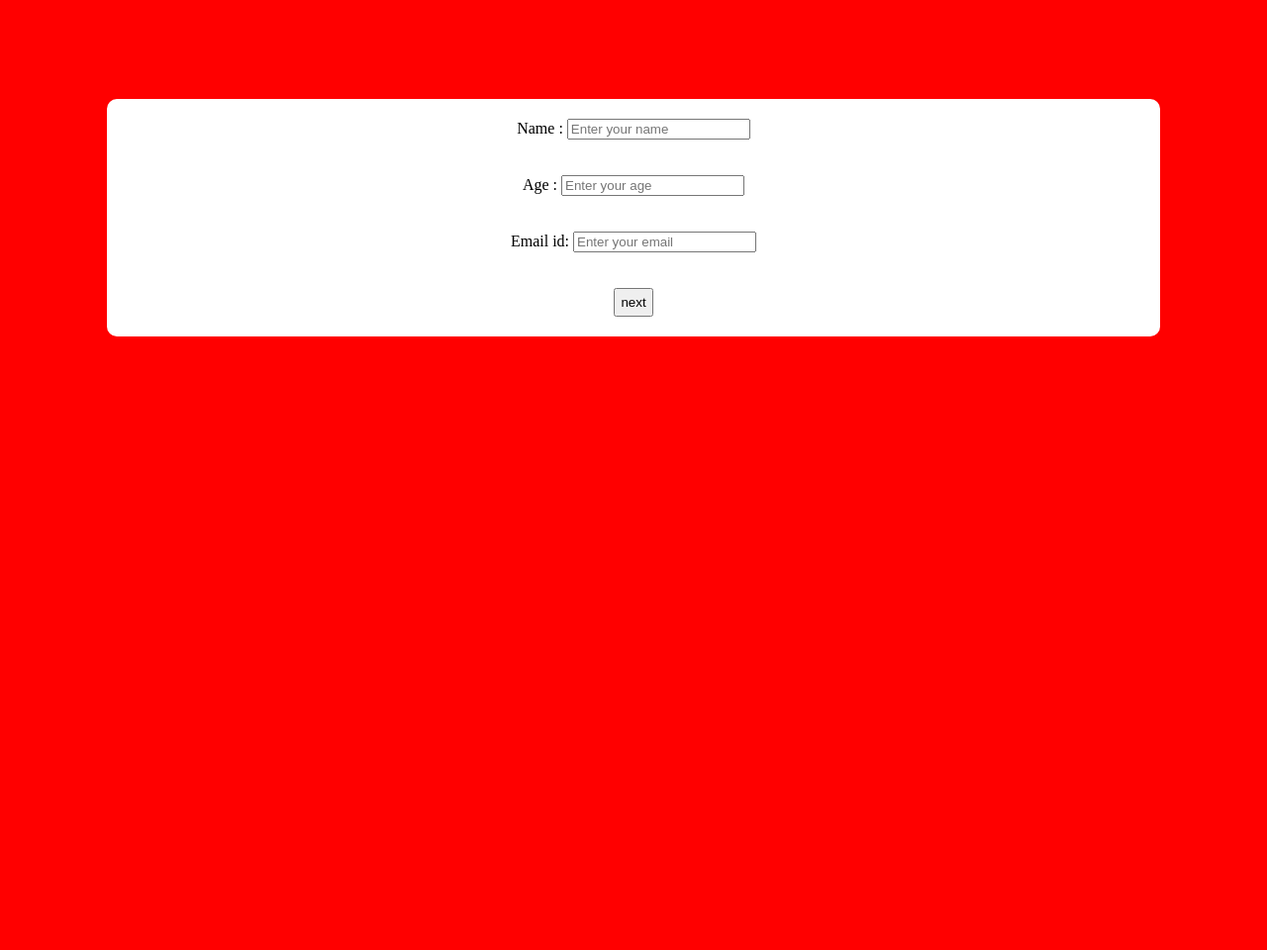
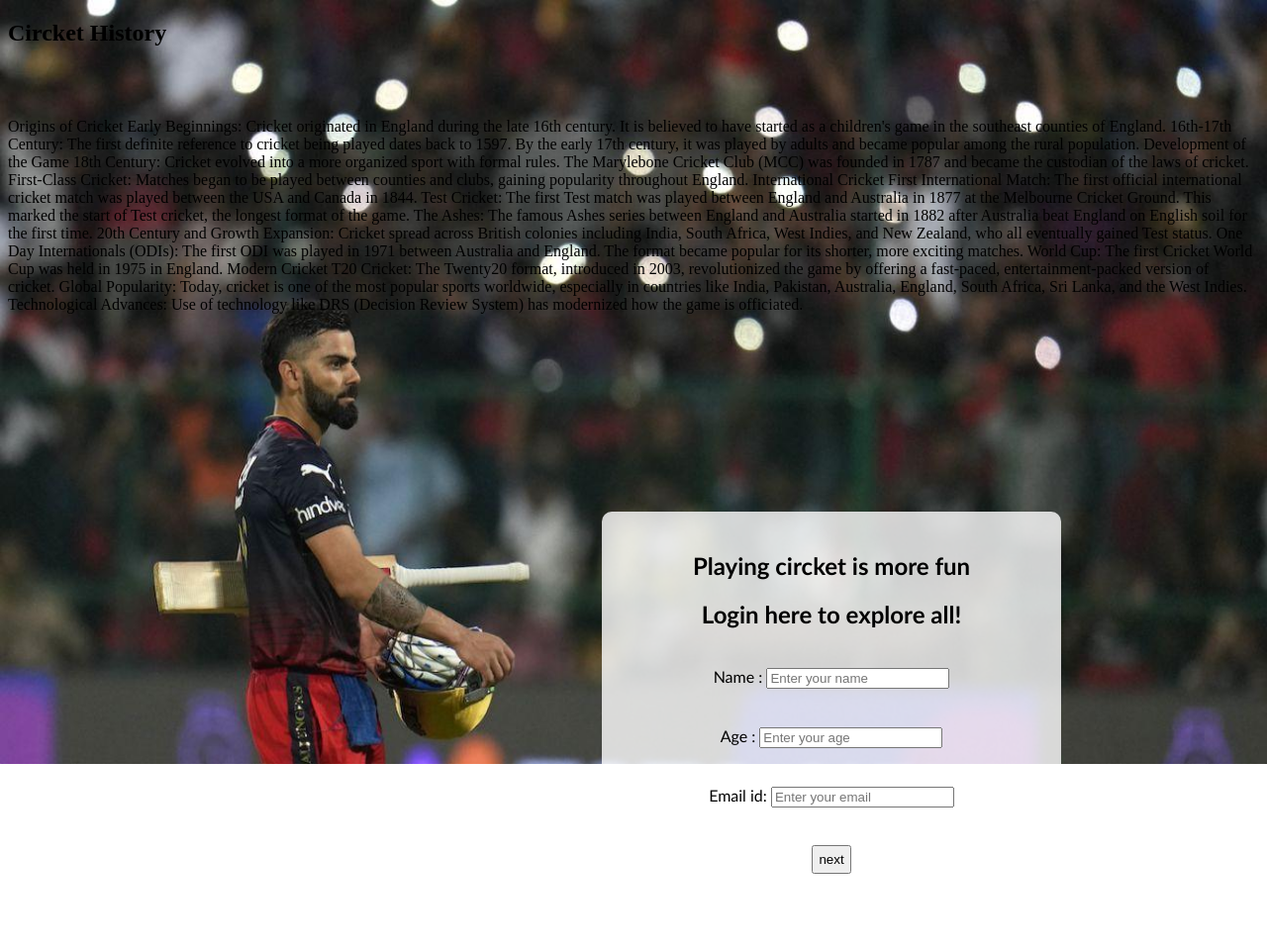
Before and after one commit to vignesh-newcoder/GIT, a plain HTML site: page index.html in a window 1280 px wide. Shown: the whole page at 99% size. Before the commit the page ends 800 px from the top, so only its background shows below. Drawn offline with Linux system fonts and the light colour scheme.

Commit message:
created and updated and modified

```diff
--- a/index.css
+++ b/index.css
@@ -1,15 +1,21 @@
 .project-body{
-    background-color:red;
+    background-image:url("virat.jpg");
+    background-size: 100% 80%;
+    background-repeat: no-repeat;
+
 }
 .project
 {
-    background-color:white;
+    background-color: rgba(255, 255, 255, 0.8);
     text-align:center;
-    margin-left: 100px;
-    margin-right:100px;
-    margin-top:100px;
-    padding: 20px;height: 200px;
+    font-family:'Gill Sans', 'Gill Sans MT', Calibri, 'Trebuchet MS', sans-serif;
+    font-sixe:20px;
+    margin-left: 600px;
+    margin-right:200px;
+    margin-top:200px;
+    padding: 20px;height: 400px;
     border-radius: 10px;
+    background-attachment: fixed;
 }
 .project-button
 {
--- a/index.html
+++ b/index.html
@@ -7,7 +7,47 @@
         <link rel="stylesheet" type="text/css" href="index.css">
     </head>
     <body class="project-body">
+        <h2>Circket History</h2>
+        <br>
+        <br>
+        <p>
+            Origins of Cricket
+Early Beginnings: Cricket originated in England during the late 16th century. It is believed to have started as a children's game in the southeast counties of England.
+
+16th-17th Century: The first definite reference to cricket being played dates back to 1597. By the early 17th century, it was played by adults and became popular among the rural population.
+
+Development of the Game
+18th Century: Cricket evolved into a more organized sport with formal rules. The Marylebone Cricket Club (MCC) was founded in 1787 and became the custodian of the laws of cricket.
+
+First-Class Cricket: Matches began to be played between counties and clubs, gaining popularity throughout England.
+
+International Cricket
+First International Match: The first official international cricket match was played between the USA and Canada in 1844.
+
+Test Cricket: The first Test match was played between England and Australia in 1877 at the Melbourne Cricket Ground. This marked the start of Test cricket, the longest format of the game.
+
+The Ashes: The famous Ashes series between England and Australia started in 1882 after Australia beat England on English soil for the first time.
+
+20th Century and Growth
+Expansion: Cricket spread across British colonies including India, South Africa, West Indies, and New Zealand, who all eventually gained Test status.
+
+One Day Internationals (ODIs): The first ODI was played in 1971 between Australia and England. The format became popular for its shorter, more exciting matches.
+
+World Cup: The first Cricket World Cup was held in 1975 in England.
+
+Modern Cricket
+T20 Cricket: The Twenty20 format, introduced in 2003, revolutionized the game by offering a fast-paced, entertainment-packed version of cricket.
+
+Global Popularity: Today, cricket is one of the most popular sports worldwide, especially in countries like India, Pakistan, Australia, England, South Africa, Sri Lanka, and the West Indies.
+
+Technological Advances: Use of technology like DRS (Decision Review System) has modernized how the game is officiated.
+
+
+        </p>
         <div class="project">
+            <h2>Playing circket is more fun</h2>
+            <h2>Login here to explore all!</h2>
+            <br>
             <form>
             <label>Name :</label>
             <input type="text" placeholder="Enter your name">
```
Also changed, not shown: next_page.html (+7 -1 lines), virat.jpg (added).
